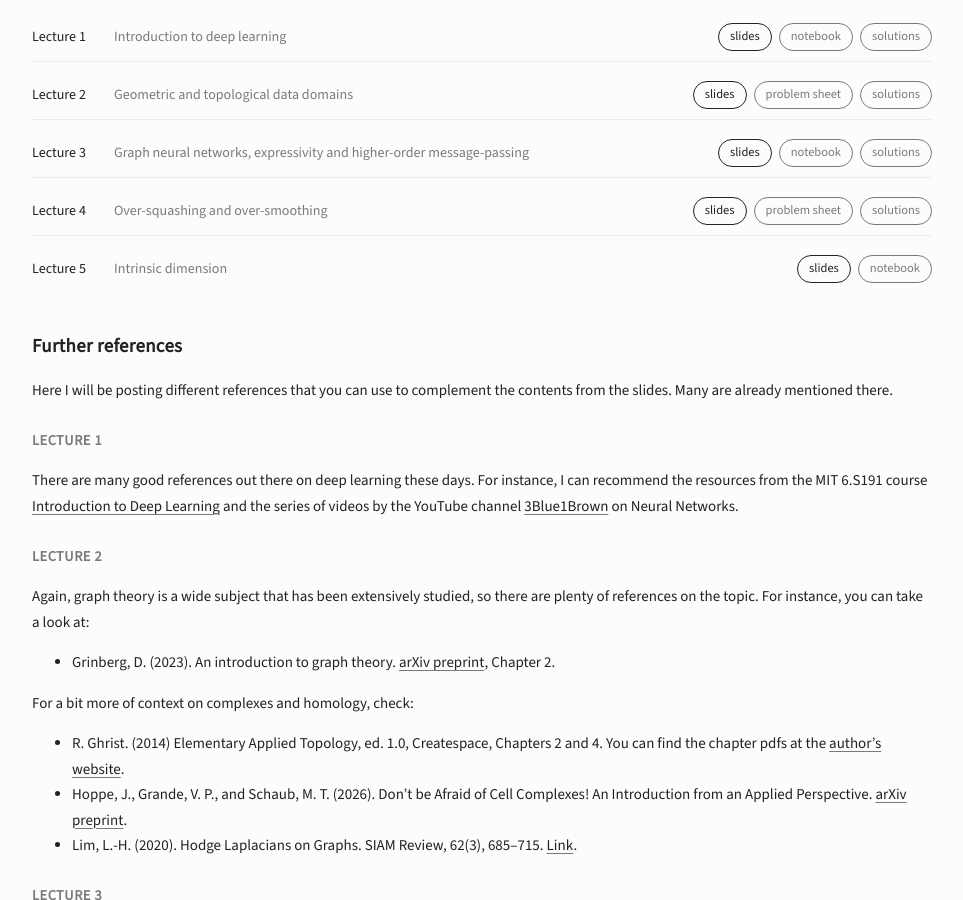
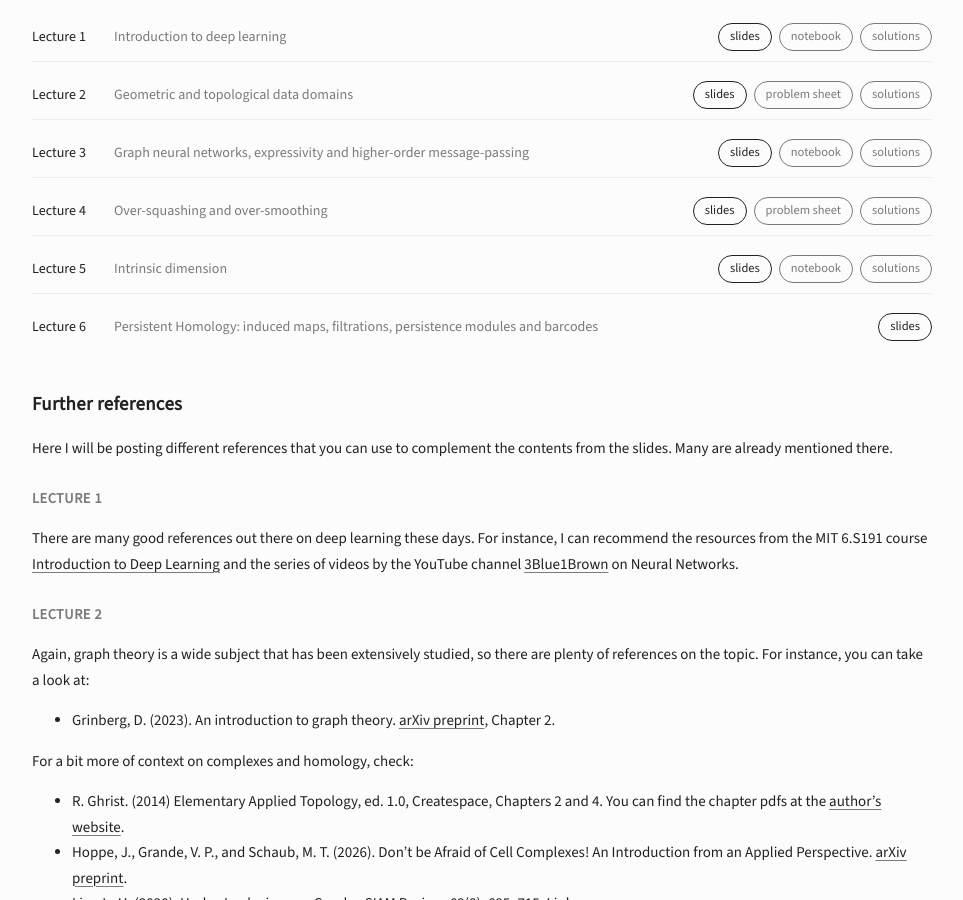
Before and after one commit to inesgare/inesgare.github.io, a Jekyll site: the page built from course-pages/gtml-2026.md, in a window 1280 px wide and 900 px high, scrolled down 2121 px. Shown: the whole window, without its empty margins (158-1121 px from the left). Built offline with Jekyll 4.4.1, drawn with Linux system fonts in a browser that asks for light colours.

Commit message:
added solutions and slides next week

```diff
--- a/course-pages/gtml-2026.md
+++ b/course-pages/gtml-2026.md
@@ -107,6 +107,14 @@ In the code-based practice sessions, I will upload a jupyter notebook with secti
     <div class="session-links">
       <a class="btn-link btn-slides" href="/docs/tdl-course/session-5.pdf" target="_blank" rel="noopener">slides</a>
       <a class="btn-link btn-notebook" href="/docs/tdl-course/practice-5.ipynb" download>notebook</a>
+      <a class="btn-link btn-notebook" href="/docs/tdl-course/practice-5-solutions.ipynb" download>solutions</a>
+    </div>
+  </div>
+  <div class="session-item">
+    <span class="session-label">Lecture 6</span>
+    <span class="session-title">Persistent Homology: induced maps, filtrations, persistence modules and barcodes</span>
+    <div class="session-links">
+      <a class="btn-link btn-slides" href="/docs/tdl-course/session-6.pdf" target="_blank" rel="noopener">slides</a>
     </div>
   </div>
 </div>
```
Also changed, not shown: 2 other files.
